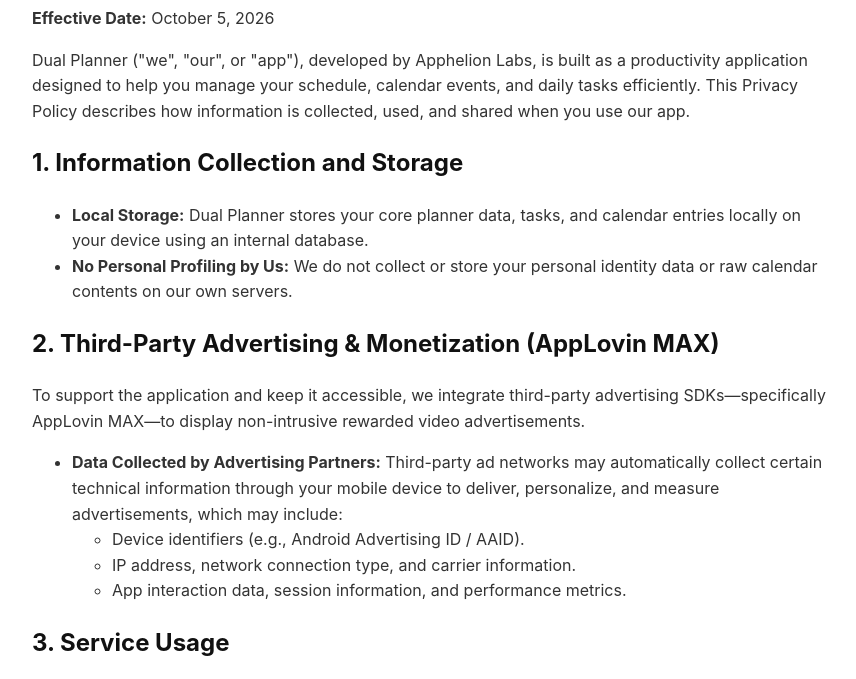
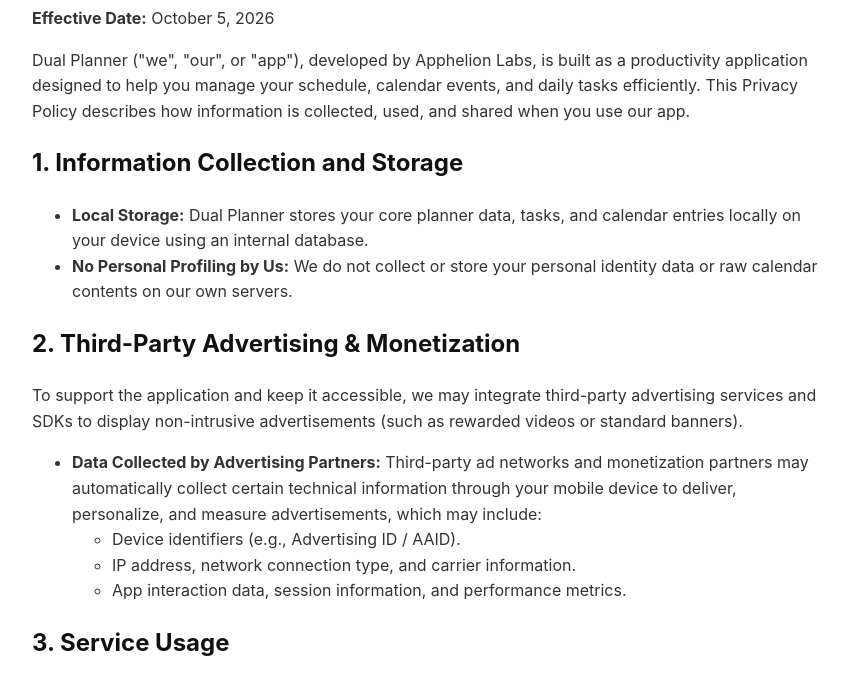
Before and after one commit to ApphelionLabs/apphelionlabs.github.io, a plain HTML site: page dual-planner/privacy-policy/index.html in a window 1280 px wide. Shown: the part 108-787 px from the top of the page, without its empty margins (208-1064 px from the left). Drawn offline with Linux system fonts and the light colour scheme.

Commit message:
Update index.html

```diff
--- a/dual-planner/privacy-policy/index.html
+++ b/dual-planner/privacy-policy/index.html
@@ -37,12 +37,12 @@
         <li><strong>No Personal Profiling by Us:</strong> We do not collect or store your personal identity data or raw calendar contents on our own servers.</li>
     </ul>
 
-    <h2>2. Third-Party Advertising & Monetization (AppLovin MAX)</h2>
-    <p>To support the application and keep it accessible, we integrate third-party advertising SDKs—specifically AppLovin MAX—to display non-intrusive rewarded video advertisements.</p>
+    <h2>2. Third-Party Advertising & Monetization</h2>
+    <p>To support the application and keep it accessible, we may integrate third-party advertising services and SDKs to display non-intrusive advertisements (such as rewarded videos or standard banners).</p>
     <ul>
-        <li><strong>Data Collected by Advertising Partners:</strong> Third-party ad networks may automatically collect certain technical information through your mobile device to deliver, personalize, and measure advertisements, which may include:
+        <li><strong>Data Collected by Advertising Partners:</strong> Third-party ad networks and monetization partners may automatically collect certain technical information through your mobile device to deliver, personalize, and measure advertisements, which may include:
             <ul>
-                <li>Device identifiers (e.g., Android Advertising ID / AAID).</li>
+                <li>Device identifiers (e.g., Advertising ID / AAID).</li>
                 <li>IP address, network connection type, and carrier information.</li>
                 <li>App interaction data, session information, and performance metrics.</li>
             </ul>
```
